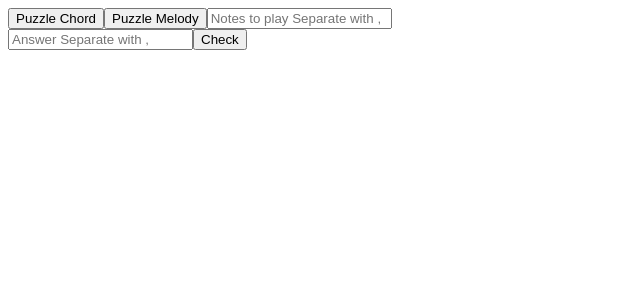
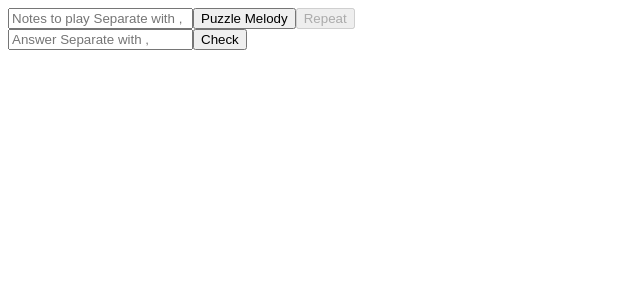
Before and after one commit to Peters8090/notes-memorizer, a React (Create React App) app: page / in a window 1280 px wide. Shown: the top 300 px of the page, without its empty margins (0-640 px from the left). Built offline with nearby package versions, Linux system fonts and the light colour scheme; no server answers.

Commit message:
Disable chord

```diff
--- a/src/App.tsx
+++ b/src/App.tsx
@@ -30,7 +30,10 @@ const shuffle = (array: any[]) => {
 
 export const App = () => {
   const [allowedNotes, setAllowedNotes] = useState("");
-  const [lastNotes, setLastNotes] = useState("");
+  const [lastNotes, setLastNotes] = useState<{
+    chord: boolean;
+    notes: string;
+  }>();
   const [answer, setAnswer] = useState("");
 
   const playNote = (note: string | string[], duration = 1) => {
@@ -53,12 +56,11 @@ export const App = () => {
     return randomSounds;
   };
 
-  const playPuzzleChord = () => {
-    playNote(getRandomSounds());
+  const playPuzzleChord = (sounds = getRandomSounds()) => {
+    playNote(sounds);
   };
 
-  const playPuzzleMelody = () => {
-    const sounds = getRandomSounds();
+  const playPuzzleMelody = (sounds = getRandomSounds()) => {
     const duration = 1;
 
     for (let i = 0; i < sounds.length; i++) {
@@ -66,28 +68,38 @@ export const App = () => {
         playNote(sounds[i], duration);
       }, duration * i * 1000);
     }
-    setLastNotes(sounds.join(","));
-    // setTimeout(() => {
-    //   alert("Done");
-    // }, duration * sounds.length * 1000);
+    setLastNotes({ chord: false, notes: sounds.join(",") });
+
     console.log(duration * sounds.length * 1000);
+  };
+
+  const playRepeat = () => {
+    if (lastNotes) {
+      if (lastNotes.chord) {
+        playPuzzleChord(lastNotes.notes.split(","));
+      } else {
+        playPuzzleMelody(lastNotes.notes.split(","));
+      }
+    }
   };
 
   return (
     <div>
-      <button onClick={playPuzzleChord}>Puzzle Chord</button>
-      <button onClick={playPuzzleMelody}>Puzzle Melody</button>
-
+      {/* <button onClick={() => playPuzzleChord()}>Puzzle Chord</button> */}
       <input
         value={allowedNotes}
         onChange={(e) => setAllowedNotes(e.target.value.toUpperCase())}
         placeholder="Notes to play Separate with ,"
       />
+      <button onClick={() => playPuzzleMelody()}>Puzzle Melody</button>
+      <button onClick={playRepeat} disabled={!lastNotes}>
+        Repeat
+      </button>
 
       <form
         onSubmit={(e) => {
           e.preventDefault();
-          const lastNotesTolerant = lastNotes
+          const lastNotesTolerant = lastNotes?.notes
             .split("")
             .filter((l) => isNaN(+l))
             .join("");
```
